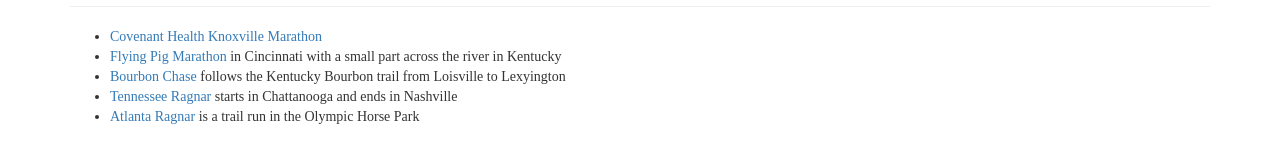
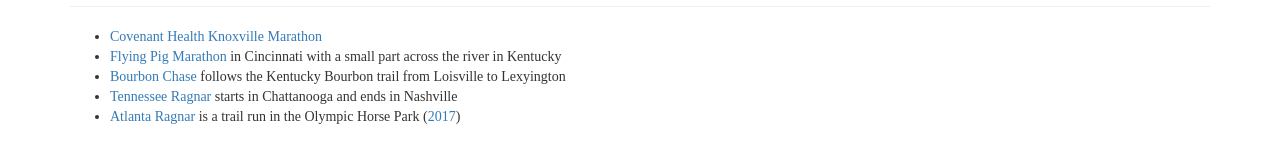
Before and after one commit to peterfpeterson/musings, a Jekyll site: the page built from docs/races/index.html, in a window 1280 px wide. Shown: the part 405-568 px from the top of the page. Built offline with Jekyll 4.4.1, drawn with Linux system fonts in a browser that asks for light colours; some web fonts are replaced.

Commit message:
Add link to 2017 race

```diff
--- a/docs/races/index.html
+++ b/docs/races/index.html
@@ -26,7 +26,7 @@
   <li><a href="http://flyingpigmarathon.com/">Flying Pig Marathon</a> in Cincinnati with a small part across the river in Kentucky</li>
   <li><a href="http://bourbonchase.com/">Bourbon Chase</a> follows the Kentucky Bourbon trail from Loisville to Lexyington</li>
   <li><a href="https://www.runragnar.com/event-detail/relay/tennessee">Tennessee Ragnar</a> starts in Chattanooga and ends in Nashville</li>
-  <li><a href="https://www.runragnar.com/event-detail/trail/atlanta_ga">Atlanta Ragnar</a> is a trail run in the Olympic Horse Park</li>
+  <li><a href="https://www.runragnar.com/event-detail/trail/atlanta_ga">Atlanta Ragnar</a> is a trail run in the Olympic Horse Park (<a href="{{ site.baseurl }}/races/2017/AtlantaRagnar/">2017</a>)</li>
 </ul>
 
 {% include footer.html %}
```
